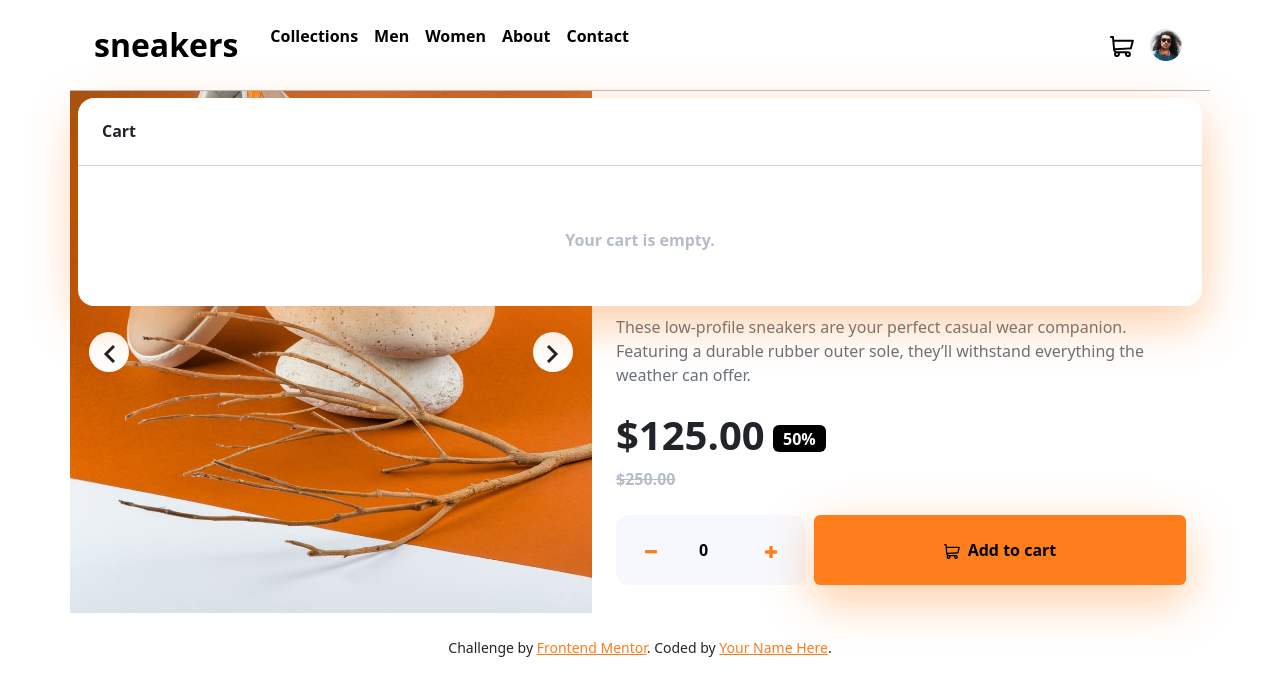
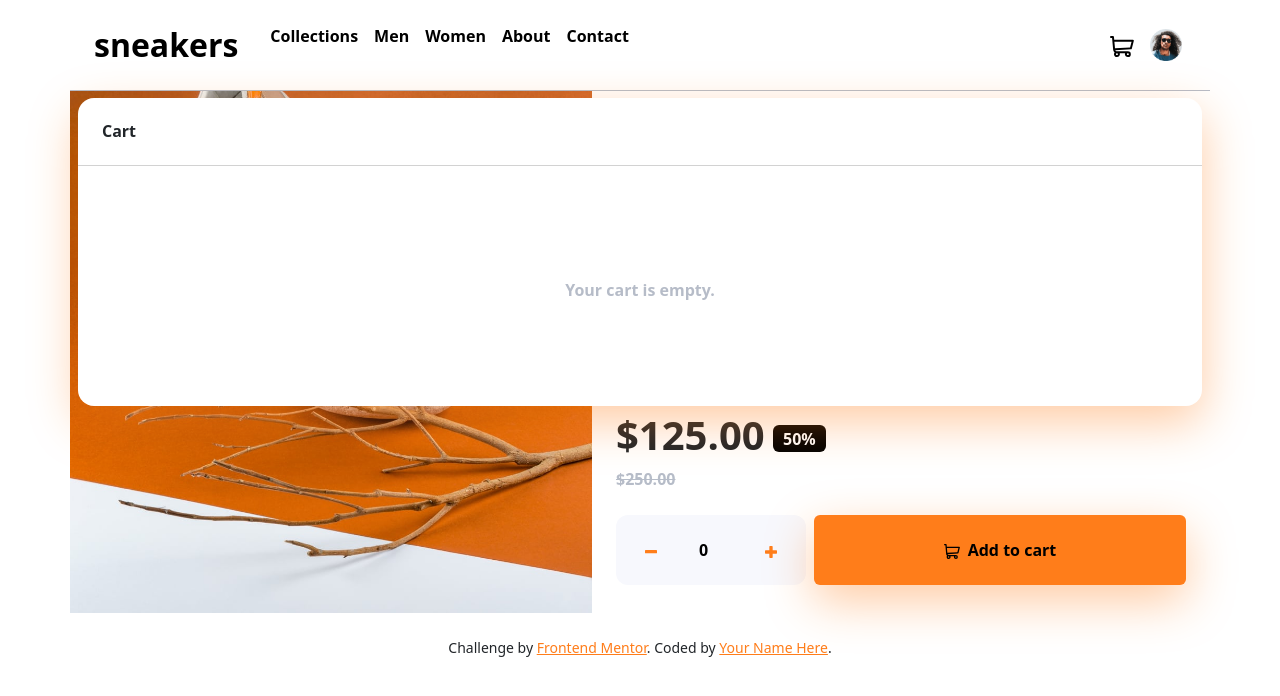
Before and after one commit to dev0xgenius/ecommerce-product-page, a React (Vite) app: page / in a window 1280 px wide. Both pictures are taken after a click on the button 1122 px from the left and 45 px from the top of the page. Shown: the top 696 px of the page. Built offline with nearby package versions, Linux system fonts and the light colour scheme.

Commit message:
Add delete functionality to Cart

```diff
--- a/src/components/App.tsx
+++ b/src/components/App.tsx
@@ -6,19 +6,22 @@ import Header from './Header/Header.tsx'
 
 import { useState, createContext } from 'react'
 
-export const CartContext = createContext({
+export const CartState = createContext({
   numberOfProducts: 0,
   handleCartUpdate: (updatedCartNumber: number):void => {}
 });
 
 export default function App() {
   const [numberOfProducts, setNumberOfProducts] = useState(0);
-  const handleCartUpdate = (updatedCartNumber) => {
-    setNumberOfProducts(currentNumber => updatedCartNumber + currentNumber);
+  const handleCartUpdate = (updatedCartNumber: number, reset: boolean=false) => {
+    setNumberOfProducts(currentNumber => {
+      if (!reset) updatedCartNumber = updatedCartNumber + currentNumber;
+      return updatedCartNumber;
+    });
   }
 
   return (
-    <CartContext.Provider value={{numberOfProducts, handleCartUpdate}}>
+    <CartState.Provider value={{numberOfProducts, handleCartUpdate}}>
       <Container fluid="sm" className="position-relative">
         <Header />
         <main>
@@ -34,6 +37,6 @@ export default function App() {
           </Container>
         </footer>
       </Container>
-     </CartContext.Provider>
+     </CartState.Provider>
   )
 };
--- a/src/components/CartTracker/Cart.tsx
+++ b/src/components/CartTracker/Cart.tsx
@@ -4,10 +4,11 @@ import Col from 'react-bootstrap/Col'
 import Button from 'react-bootstrap/Button'
 
 interface Props {
-  items: number
+  items: number,
+  onClearCartItems: (items: number) => void
 }
 
-export default function Cart ({ items }: Props) {
+export default function Cart ({ items, onClearCartItems }: Props) {
   return (
     <>
       <Row xs={3} className="align-items-center justify-content-between gap-0">
@@ -20,7 +21,7 @@ export default function Cart ({ items }: Props) {
           <span className="h6 fw-normal">Fall Limited Edition Sneakers</span>
           <span>$125.00 x {items} <b>${125.00 * items}.00</b></span>
         </Col>
-        <Col xs={1} as="span">
+        <Col xs={1} onClick={() => onClearCartItems(0)}>
           <img src="src/assets/images/icon-delete.svg" />
         </Col>
       </Row>
--- a/src/components/CartTracker/CartTracker.tsx
+++ b/src/components/CartTracker/CartTracker.tsx
@@ -5,12 +5,12 @@ import Container from 'react-bootstrap/Container'
 import Row from 'react-bootstrap/Row'
 import Col from 'react-bootstrap/Col'
 
-import { CartContext } from "../App.tsx"
+import { CartState } from "../App.tsx"
 import { useContext } from 'react'
 import Cart from './Cart.tsx'
 
 export default function CartTracker() {
-  const { numberOfProducts } = useContext(CartContext);
+  const { numberOfProducts, handleCartUpdate } = useContext(CartState);
 
   return (
     <Container fluid className="p-2 h-100">
@@ -19,11 +19,16 @@ export default function CartTracker() {
         <Card.Body className="d-flex flex-column justify-content-center text-center gap-3 pt-4"
         >
           {
-            (numberOfProducts > 0) ? <Cart items={numberOfProducts} /> :
+            (numberOfProducts > 0) ?
+            <Cart
+              items={numberOfProducts}
+              onClearCartItems={(num) => handleCartUpdate(num, true)}
+            />
+              :
             <Card.Text
               className="fw-bolder d-flex text-secondary"
               style={{
-                minHeight: "100px",
+                minHeight: "200px",
                 height: "100%"
               }}
             >
--- a/src/components/ProductInfo/ProductInfo.tsx
+++ b/src/components/ProductInfo/ProductInfo.tsx
@@ -5,12 +5,12 @@ import Row from 'react-bootstrap/Row'
 import Col from 'react-bootstrap/Col'
 import Counter from '../Counter/Counter.tsx'
 import { useState, useContext, useEffect } from 'react'
-import { CartContext } from '../App.tsx'
+import { CartState } from '../App.tsx'
 
 import { Counter as C } from '../Counter/types.ts'
 
 export default function ProductInfo() {
-  const { numberOfProducts, handleCartUpdate } = useContext(CartContext);
+  const { numberOfProducts, handleCartUpdate } = useContext(CartState);
   const [counter, setCounter] = useState<C>({
     value: numberOfProducts,
     onCount: (value: number) => {}
--- a/src/components/Profile/Profile.tsx
+++ b/src/components/Profile/Profile.tsx
@@ -6,11 +6,11 @@ import Button from 'react-bootstrap/Button'
 import Collapse from 'react-bootstrap/Collapse'
 import Badge from 'react-bootstrap/Badge'
 import CartTracker from '../CartTracker/CartTracker.tsx'
-import { CartContext } from '../App.tsx'
+import { CartState } from '../App.tsx'
 import styles from './profile.module.scss'
 
 export default function Profile() {
-  const { numberOfProducts } = useContext(CartContext);
+  const { numberOfProducts } = useContext(CartState);
   const [isCartOpen, setIsCartOpen] = useState(false);
   const toggleCart = () => setIsCartOpen(!isCartOpen);
 
```
